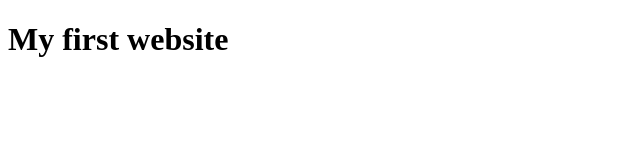
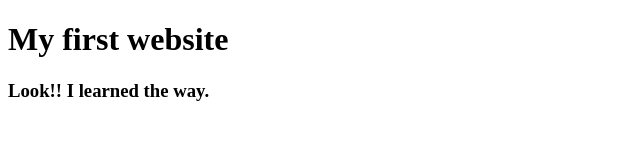
Before and after one commit to fazlulhoq/my-first-website, a plain HTML site: page index.html in a window 1280 px wide. Shown: the whole page, without its empty margins (0-640 px from the left). Drawn offline with Linux system fonts and the light colour scheme.

Commit message:
learned github

```diff
--- a/index.html
+++ b/index.html
@@ -7,5 +7,6 @@
 </head>
 <body>
     <h1>My first website</h1>
+    <h3>Look!! I learned the way.</h3>
 </body>
 </html>
```
